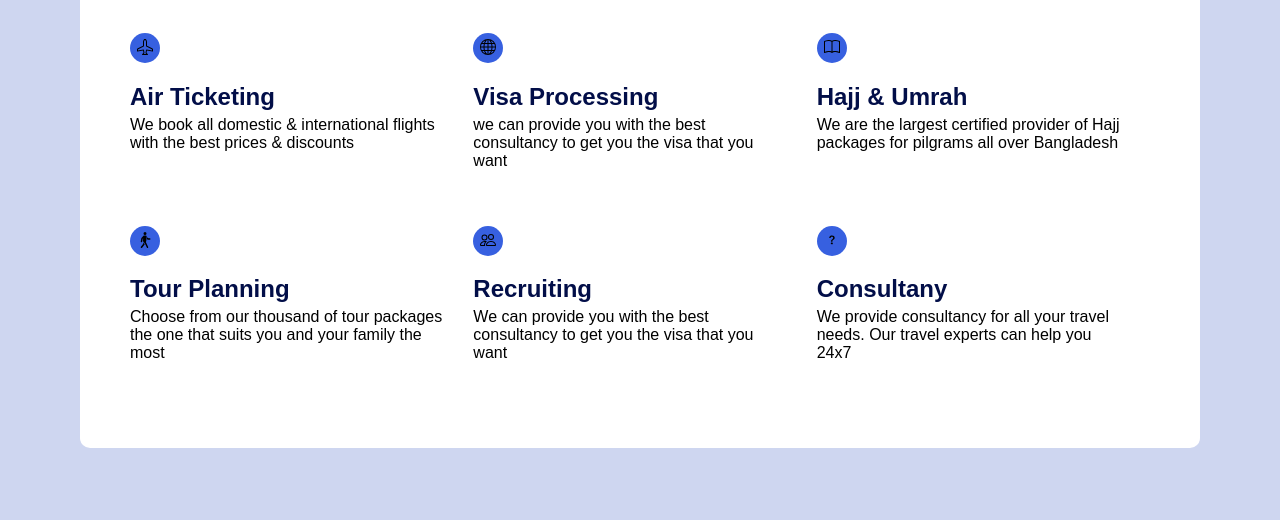
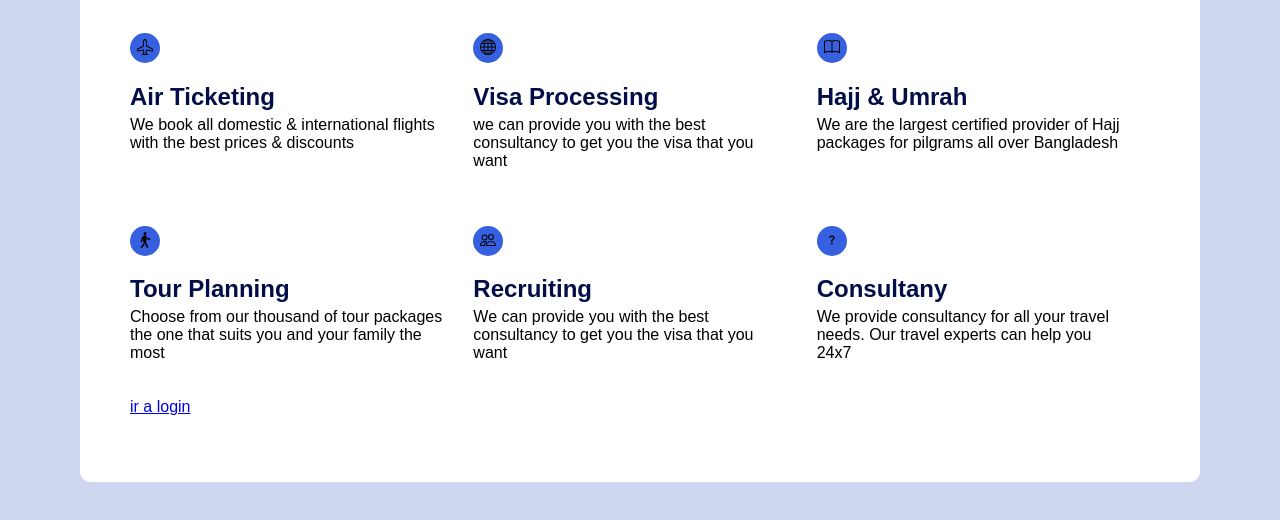
Before and after one commit to BPalomba/image-based-web-project, a plain HTML site: page index.html in a window 1280 px wide. Shown: the part 322-842 px from the top of the page. Drawn offline with Linux system fonts and the light colour scheme.

Commit message:
agregaro boton para ir a login y fin

```diff
--- a/index.html
+++ b/index.html
@@ -83,6 +83,7 @@
                 <p>We provide consultancy for all your travel needs. Our travel experts can help you 24x7</p>
             </section>
        </div>
+       <a href="login.html"><p>ir a login</p></a>
     </main>
 </div>
 </body>
```
Also changed, not shown: login.html (+3 -1 lines).
